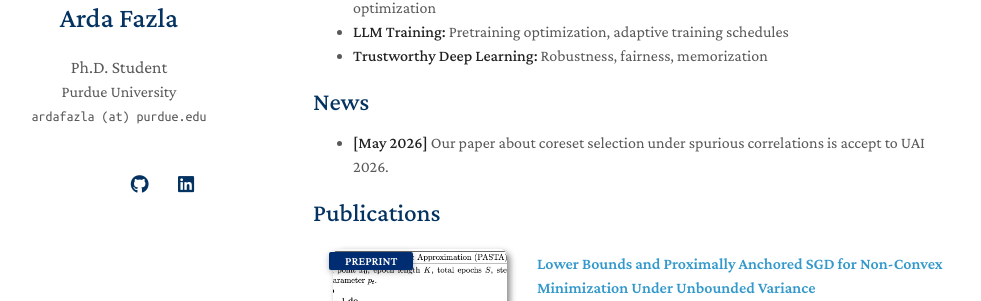
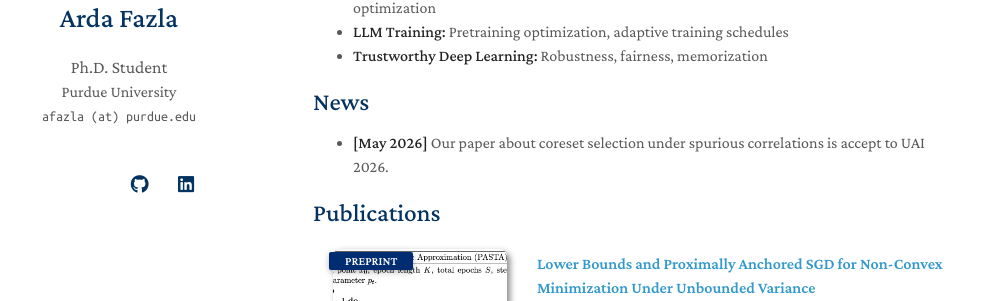
Before and after one commit to ardafazla/ardafazla.github.io, a Jekyll site: the page built from index.md, in a window 1280 px wide. Shown: the part 247-548 px from the top of the page, without its empty margins (157-1138 px from the left). Built offline with Jekyll 4.4.1, drawn with Linux system fonts in a browser that asks for light colours; a style sheet for code colours, icons or effects is not loaded; our own code applies the rules of GitHub Pages for plain Markdown files.

Commit message:
Corrected email addy

```diff
--- a/_config.yml
+++ b/_config.yml
@@ -2,7 +2,7 @@
 title: Arda Fazla
 position: Ph.D. Student
 affiliation: Purdue University
-email: ardafazla (at) purdue.edu
+email: afazla (at) purdue.edu
 
 # Search Engine Optimization (SEO)
 # The following information is used to improve the website traffic from search engines, e.g., Google.
```
